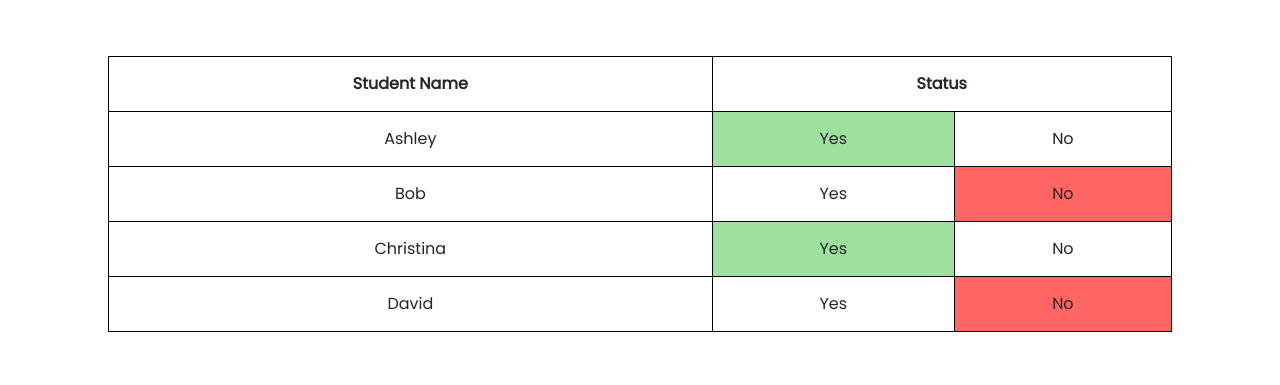
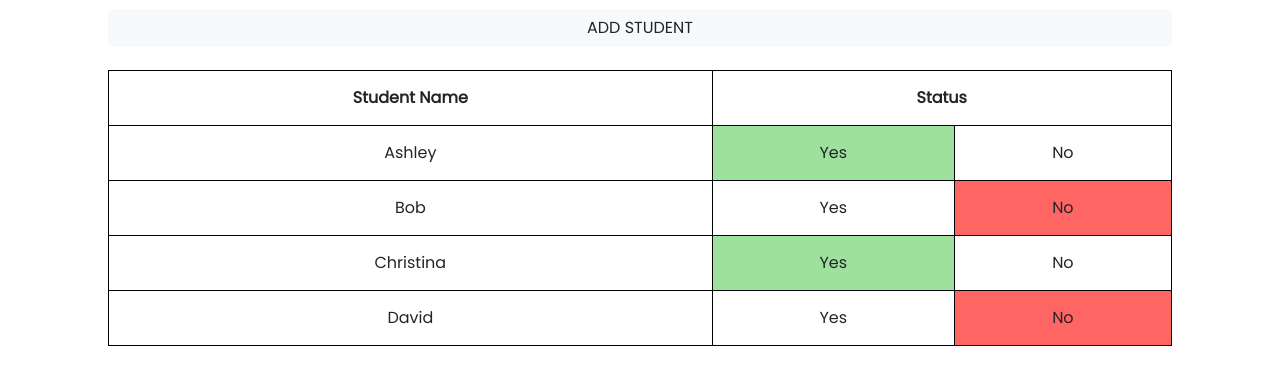
Before and after one commit to InternHacks2020/Queue-Rona.github.io, a website: page Frontend/staff.html in a window 1280 px wide. Shown: the part 405-790 px from the top of the page. Drawn offline with nearby package versions, Linux system fonts and the light colour scheme; files whose address does not match are found by name.

Commit message:
Added ADD STUDENT btn, deleted excess imgs

```diff
--- a/Frontend/staff.html
+++ b/Frontend/staff.html
@@ -83,7 +83,8 @@
 
       </div>
 
-      <table style="width:90%; text-align: center; margin: 5% 5%;">
+      <br><button style="margin: 1% 5%; width: 90%; font-family: Poppins;" type="button" class="btn btn-light">Add Student</button>
+      <table style="width:90%; text-align: center; margin: 1% 5%;">
         <tr>
           <th>Student Name</th>
           <th colspan="2">Status</th>
```
Also changed, not shown: Frontend/stafflogin.html (+1 -1 lines), img/bg-showcase-3.jpg (deleted), img/pexels-photo-887827.jpeg (deleted), img/staff.svg (deleted), img/student.svg (deleted), img/testimonials-1.jpg (deleted), img/testimonials-2.jpg (deleted), img/testimonials-3.jpg (deleted), style.css (line endings or trailing spaces).
